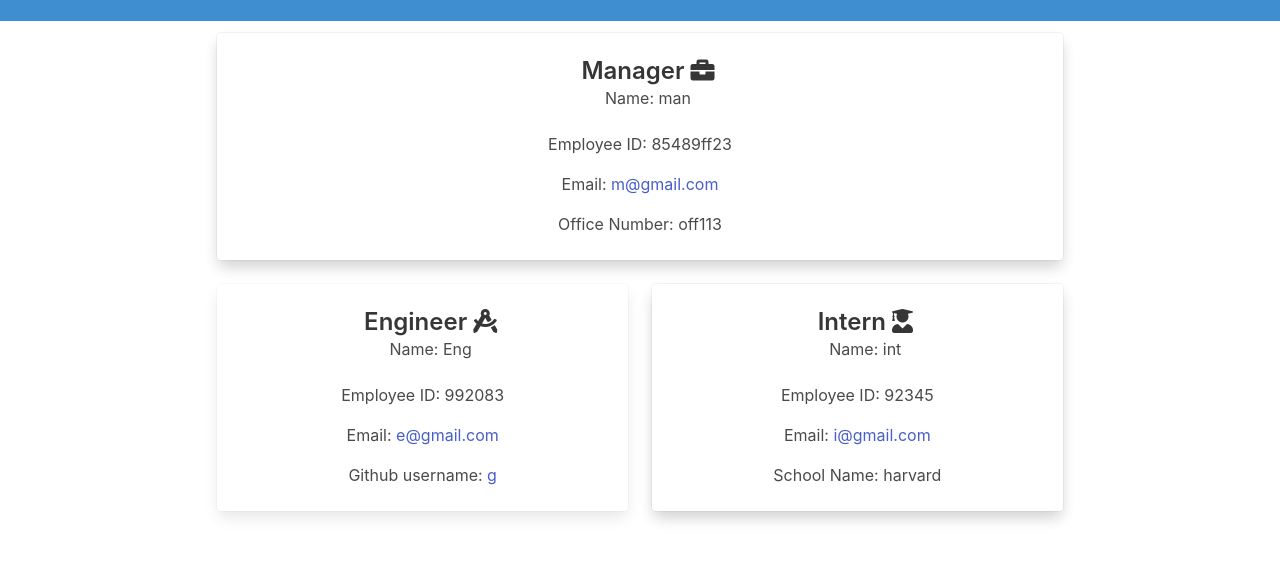
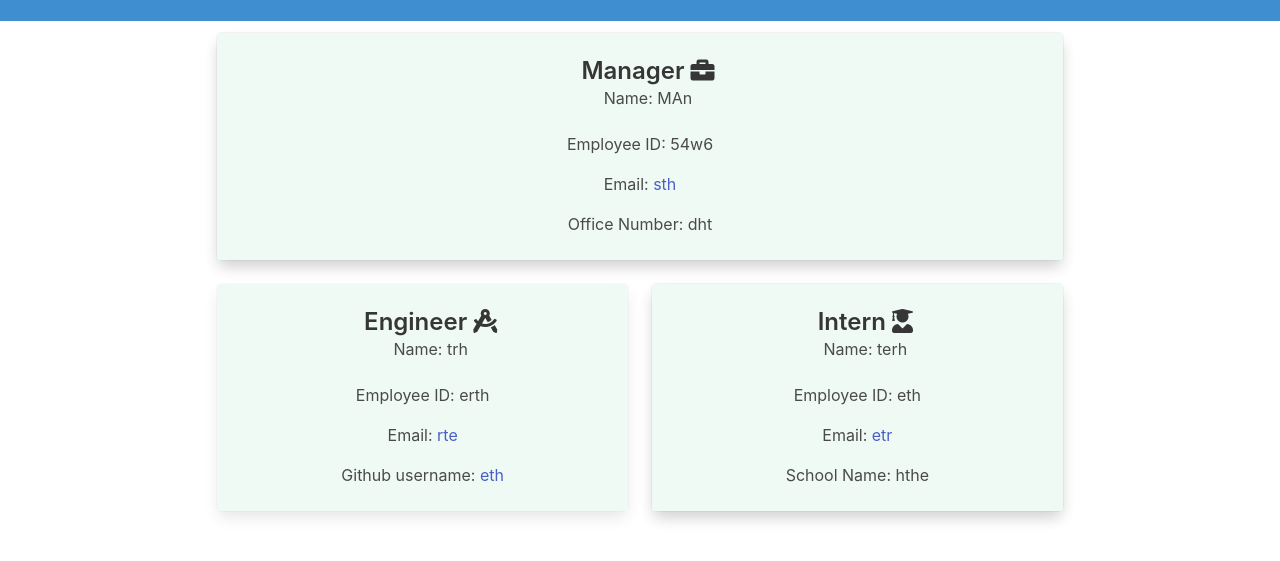
Before and after one commit to pfdemarco/Team-Profile-Generator, a website: page main.html in a window 1280 px wide. Shown: the part 63-624 px from the top of the page. Drawn offline with nearby package versions, Linux system fonts and the light colour scheme.

Commit message:
went with lite colors

```diff
--- a/index.js
+++ b/index.js
@@ -201,7 +201,7 @@ function createManagerCard(manager) {
   //console.log(manager);
   return `<div class="card is-one-third has-text-centered ">
 
-  <div class="card-content">
+  <div class="card-content has-background-success-light">
     <div class="media">
       <div class="media-left">
       </div>
@@ -232,7 +232,7 @@ function createManagerCollection(){
 function createEngineerCard(engineer) {
   return `<div class="card is-one-third has-text-centered ">
 
-  <div class="card-content">
+  <div class="card-content has-background-success-light">
     <div class="media">
       <div class="media-left">
       </div>
@@ -263,7 +263,7 @@ function createEngineerCollection(){
 function createInternCard(intern) {
   return `<div class="card is-one-third has-text-centered ">
 
-  <div class="card-content">
+  <div class="card-content has-background-success-light">
     <div class="media">
       <div class="media-left">
       </div>
--- a/main.html
+++ b/main.html
@@ -7,13 +7,13 @@
     <meta name="viewport" content="width=device-width, initial-scale=1.0">
     <link rel="stylesheet" href="https://use.fontawesome.com/releases/v5.15.2/css/all.css" integrity="sha384-vSIIfh2YWi9wW0r9iZe7RJPrKwp6bG+s9QZMoITbCckVJqGCCRhc+ccxNcdpHuYu" crossorigin="anonymous">
     <link rel="stylesheet" href="https://cdn.jsdelivr.net/npm/bulma@0.9.1/css/bulma.min.css">
-    <title>Employee Cards</title>
+    <title>The Dream Team</title>
   </head>
 
   <body>
     <section class="hero is-small is-info mb-3">
       <div class="hero-body">
-        <h1 class="title has-text-centered has-text-grey-darker">
+        <h1 class="title has-text-centered has-text-grey-darker has-text">
           The Dream Team
         </h1>
       </div>
@@ -26,20 +26,20 @@
         <div class="card is-one-third has-text-centered ">
           <div class="card is-one-third has-text-centered ">
 
-  <div class="card-content">
+  <div class="card-content has-background-success-light">
     <div class="media">
       <div class="media-left">
       </div>
       <div class="media-content">
         <p class="title is-4">Manager <i class="fas fa-briefcase"></i></p>
-        <p class="subtitle is-6">Name: man</p>
+        <p class="subtitle is-6">Name: MAn</p>
       </div>
     </div>
 
     <div class="content">
-      <p>Employee ID: 85489ff23</p>
-      <p>Email: <a target="_blank" href="mailto:m@gmail.com">m@gmail.com</a></p>
-      <p>Office Number: off113</p>
+      <p>Employee ID: 54w6</p>
+      <p>Email: <a target="_blank" href="mailto:sth">sth</a></p>
+      <p>Office Number: dht</p>
     </div>
   </div>
   </div>
@@ -51,20 +51,20 @@
       <div class="column is-one-third">
         <div class="card is-one-third has-text-centered ">
 
-  <div class="card-content">
+  <div class="card-content has-background-success-light">
     <div class="media">
       <div class="media-left">
       </div>
       <div class="media-content">
         <p class="title is-4">Engineer <i class="fas fa-drafting-compass"></i></p>
-        <p class="subtitle is-6">Name: Eng</p>
+        <p class="subtitle is-6">Name: trh</p>
       </div>
     </div>
 
     <div class="content">
-      <p>Employee ID: 992083</p>
-      <p>Email: <a target="_blank" href="mailto:e@gmail.com">e@gmail.com</a></p>
-      <p>Github username: <a target="_blank" href="https://github.com/g">g</a></p>
+      <p>Employee ID: erth</p>
+      <p>Email: <a target="_blank" href="mailto:rte">rte</a></p>
+      <p>Github username: <a target="_blank" href="https://github.com/eth">eth</a></p>
     </div>
   </div>
   </div>
@@ -75,20 +75,20 @@
         <div class="card is-one-third has-text-centered ">
           <div class="card is-one-third has-text-centered ">
 
-  <div class="card-content">
+  <div class="card-content has-background-success-light">
     <div class="media">
       <div class="media-left">
       </div>
       <div class="media-content">
         <p class="title is-4">Intern <i class="fas fa-user-graduate"></i></p>
-        <p class="subtitle is-6">Name: int</p>
+        <p class="subtitle is-6">Name: terh</p>
       </div>
     </div>
 
     <div class="content">
-      <p>Employee ID: 92345</p>
-      <p>Email: <a target="_blank" href="mailto:i@gmail.com">i@gmail.com</a></p>
-      <p>School Name: harvard</p>
+      <p>Employee ID: eth</p>
+      <p>Email: <a target="_blank" href="mailto:etr">etr</a></p>
+      <p>School Name: hthe</p>
     </div>
   </div>
   </div>
```
